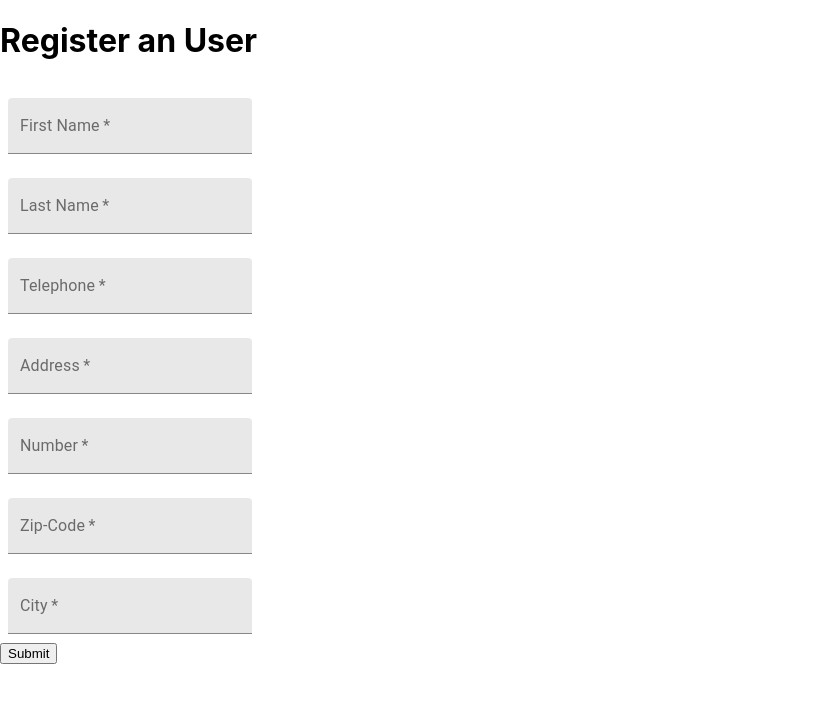
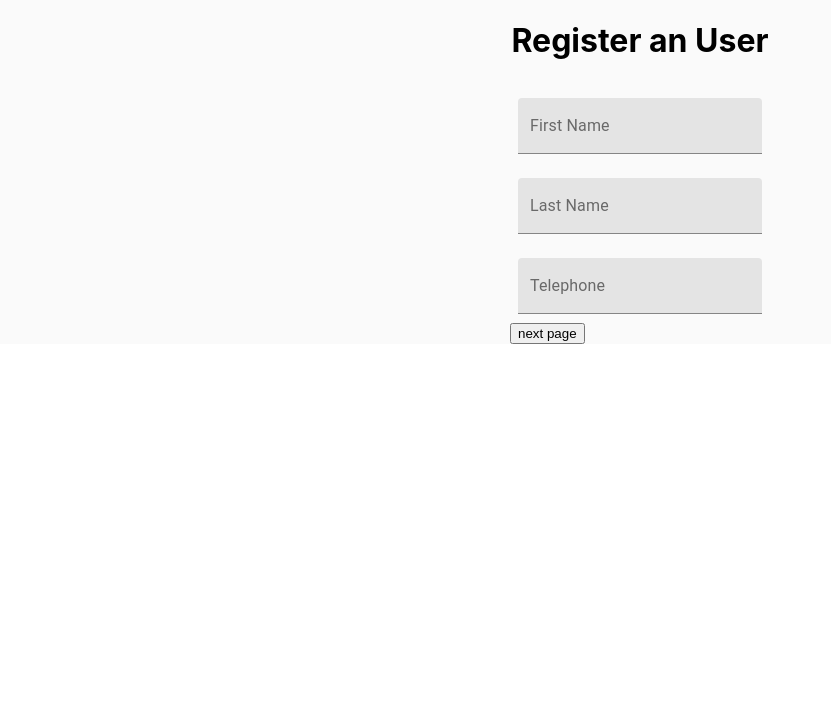
Before and after one commit to dwolopes/wunderform, a React (Create React App) app: page / in a window 1280 px wide. Shown: the top 702 px of the page, without its empty margins (0-831 px from the left). Built offline with nearby package versions, Linux system fonts and the light colour scheme.

Commit message:
feat: adding some validation and adding mult step form

```diff
--- /dev/null
+++ b/src/components/RegisterForm/Pages/FirstPage/index.tsx
@@ -0,0 +1,13 @@
+import React, { memo } from 'react';
+import { Field, ErrorMessage } from 'formik';
+import CustomInputComponent from '../../../Shared/Input';
+
+const FirstPage = () => (
+    <div>
+        <Field name='firstName' type='text' label='First Name' component={CustomInputComponent} />
+        <Field type="text" name="lastname" label='Last Name' component={CustomInputComponent}/>
+        <Field type="string" name="telephone" label='Telephone' component={CustomInputComponent}/>
+    </div>
+);
+
+export default memo(FirstPage);
--- /dev/null
+++ b/src/components/RegisterForm/Pages/SecondPage/index.tsx
@@ -0,0 +1,14 @@
+import React, { memo } from 'react';
+import { Field, ErrorMessage } from 'formik';
+import CustomInputComponent from '../../../Shared/Input';
+
+const SecondPage = () => (
+    <div>
+        <Field type="string" name="address" label='Address' component={CustomInputComponent}/>
+        <Field type="number" name="number" label='Number' component={CustomInputComponent}/>
+        <Field type="string" name="zipcode" label='Zip-Code' component={CustomInputComponent}/>
+        <Field type="string" name="city" label='City' component={CustomInputComponent}/>
+    </div>
+);
+
+export default memo(SecondPage);
--- /dev/null
+++ b/src/components/RegisterForm/Pages/ThirdPage/index.tsx
@@ -0,0 +1,12 @@
+import React, { memo } from 'react';
+import { Field, ErrorMessage } from 'formik';
+import CustomInputComponent from '../../../Shared/Input';
+
+const ThirdPage = () => (
+    <div>
+        <Field type="string" name="accountOwner" label='Account Owner' component={CustomInputComponent}/>
+        <Field type="string" name="iban" label='IBAN' component={CustomInputComponent}/>
+    </div>
+);
+
+export default memo(ThirdPage);
--- /dev/null
+++ b/src/components/RegisterForm/handleFactory.ts
@@ -0,0 +1,18 @@
+import FirstPage from './Pages/FirstPage';
+import SecondPage from './Pages/SecondPage';
+import ThirdPage from './Pages/ThirdPage';
+
+const handler = (step: number) => {
+    switch (step) {
+        case 0:
+            return FirstPage;
+        case 1:
+            return SecondPage;
+        case 2:
+            return ThirdPage;
+        default:
+            return FirstPage;
+    }
+}
+
+export default (step: number) => handler(step);
--- a/src/components/RegisterForm/index.tsx
+++ b/src/components/RegisterForm/index.tsx
@@ -1,12 +1,22 @@
 // EditUserDialog.js
-import React, { memo } from 'react';
+import React, { memo, useState } from 'react';
 import { Formik, Field, Form, ErrorMessage } from 'formik';
 import * as Yup from 'yup';
 
 import CustomInputComponent from '../Shared/Input';
+import handleFactory from './handleFactory';
+import './style.scss';
 
-interface EditUserDialogProps {
-    user?: { id: string }
+interface FormValues {
+    firstname: string,
+    lastname: string,
+    telephone: string,
+    address: string,
+    number: number,
+    zipcode: string,
+    city: string,
+    accountOwner: string,
+    iban: string
 };
 
 const SignupSchema = Yup.object().shape({
@@ -14,58 +24,83 @@ const SignupSchema = Yup.object().shape({
       .min(2, 'Too Short!')
       .max(50, 'Too Long!')
       .required('Required'),
-    lastName: Yup.string()
-      .min(2, 'Too Short!')
-      .max(50, 'Too Long!')
+    telephone: Yup.string()
       .required('Required'),
-    telephone: Yup.string()
-      .matches(/\(?\+\(?49\)?[ ()]?([- ()]?\d[- ()]?){10}/g, 'invalid phone number')
+    accountOwner: Yup.string()
       .required('Required'),
-    address: Yup.string()
-      .required('Required'),
-    number: Yup.number()
-      .required('Required'),
-    zipcode: Yup.string()
-      .required('Required'),
-    city: Yup.string()
+    iban: Yup.string()
       .required('Required')
   });
 
 
-const RegisterForm = ({ user }: EditUserDialogProps) => {
+const RegisterForm = () => {
+
+  const [page, setPage] = useState<number>(0);
+
+  const nextPage = () => setPage(page + 1);
+
+  const previousPage = () => setPage(page -1);
+
+  const Component = handleFactory(page)
+
   return (
-    <>
+    <div className='register__container'>
       <h1>Register an User</h1>
-      <Formik
-        initialValues={{firstname: '',  lastname: '', telephone: ''}}
+      <Formik<FormValues>
+        initialValues={{
+            firstname: '',
+            lastname: '',
+            telephone: '',
+            address: '',
+            number: 0,
+            zipcode: '',
+            city: '',
+            accountOwner: '',
+            iban: ''
+        }}
         validationSchema={SignupSchema}
         onSubmit={(values, actions) => {
           console.log('Subminting');
         }}
-        render={({ errors, status, touched, isSubmitting }) => (
+
+        render={({ errors, status, touched, isSubmitting, isValid }) => (
             <Form>
-                <Field name='firstName' type='text' label='First Name' component={CustomInputComponent} />
-                <ErrorMessage name="firstname" component="div" />
-                <Field type="text" name="lastname" label='Last Name' component={CustomInputComponent}/>
-                <ErrorMessage name="lastname" component="div"/>
-                <Field type="string" name="telephone" label='Telephone' component={CustomInputComponent}/>
-                <ErrorMessage name="telephone" component="div"/>
-                <Field type="string" name="address" label='Address' component={CustomInputComponent}/>
-                <ErrorMessage name="address" component="div"/>
-                <Field type="number" name="number" label='Number' component={CustomInputComponent}/>
-                <ErrorMessage name="number," component="div"/>
-                <Field type="string" name="zipcode" label='Zip-Code' component={CustomInputComponent}/>
-                <ErrorMessage name="zipcode," component="div"/>
-                <Field type="string" name="city" label='City' component={CustomInputComponent}/>
-                <ErrorMessage name="city" component="div"/>
+                <Component/>
+                {
+
+                    page === 2  ?
+                    (
+                      <div>
+                        <button type="submit" disabled={!isValid || isSubmitting}>
+                            Submit
+                        </button>
+                        <button onClick={previousPage}>
+                            previous page
+                        </button>
+                      </div>
+
+                    ) :
+
+                    (
+                      <div>
+                        <button onClick={nextPage}>
+                            next page
+                        </button>
+                        {
+                          page > 0 && (
+                            <button onClick={previousPage}>
+                              previous page
+                            </button>
+                          )
+                        }
+                      </div>
+                    )
+                }
                 {status && status.msg && <div>{status.msg}</div>}
-                <button type="submit" disabled={isSubmitting}>
-                    Submit
-                </button>
           </Form>
         )}
       />
-    </>
+    </div>
   );
 };
 
--- a/src/components/RegisterForm/style.scss
+++ b/src/components/RegisterForm/style.scss
@@ -0,0 +1,6 @@
+.register__container {
+    display: flex;
+    flex-direction: column;
+    align-items: center;
+    background-color: #fafafa;
+}
--- a/src/components/Shared/Input/index.tsx
+++ b/src/components/Shared/Input/index.tsx
@@ -22,16 +22,15 @@ const useStyles = makeStyles(theme => ({
     },
   }));
 
-const CustomInputComponent = ({ field, ...props }: any) => {
+const CustomInputComponent = ({ field, form: { touched, errors }, form, ...props }: any) => {
     const classes = useStyles();
 
     return (
         <div>
         <TextField
+            error = { touched[field.name] && errors[field.name]}
             {...field}
             {...props}
-            required
-            id="filled-firstname-input"
             className={classes.textField}
             margin="normal"
             variant="filled"
```
